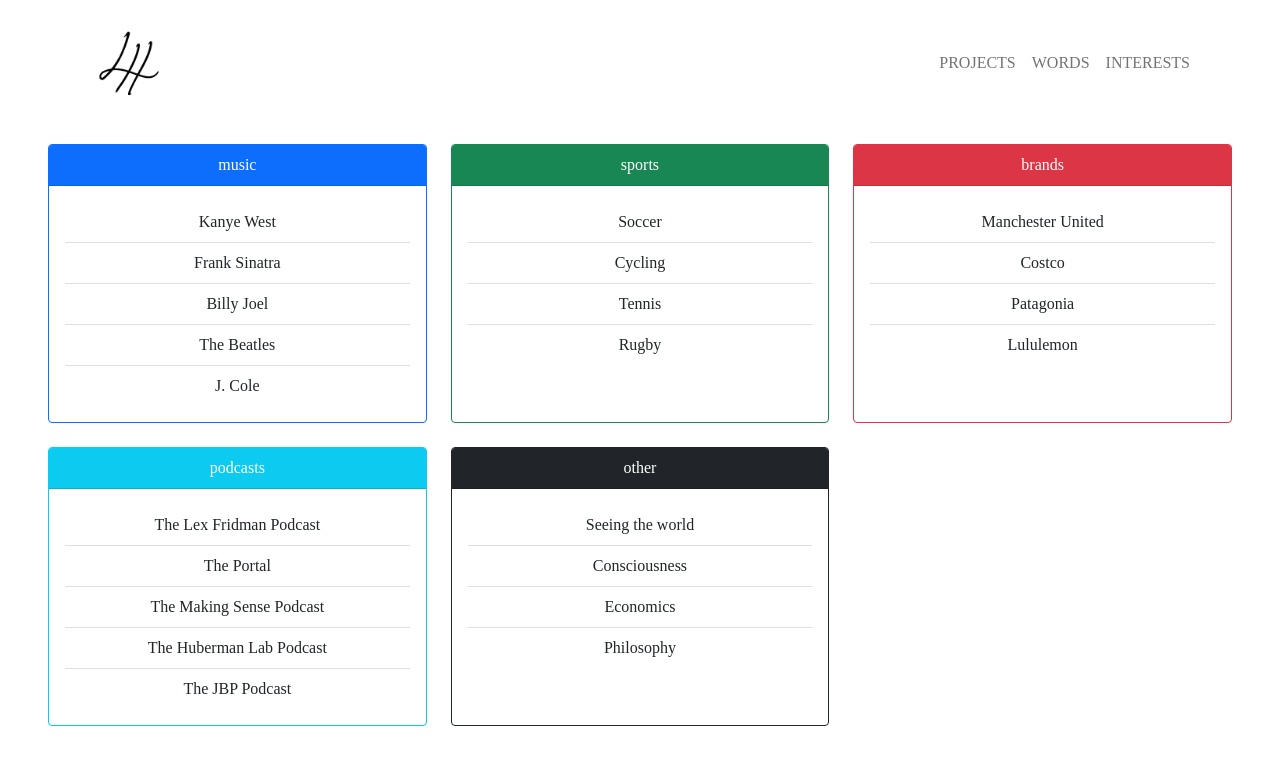
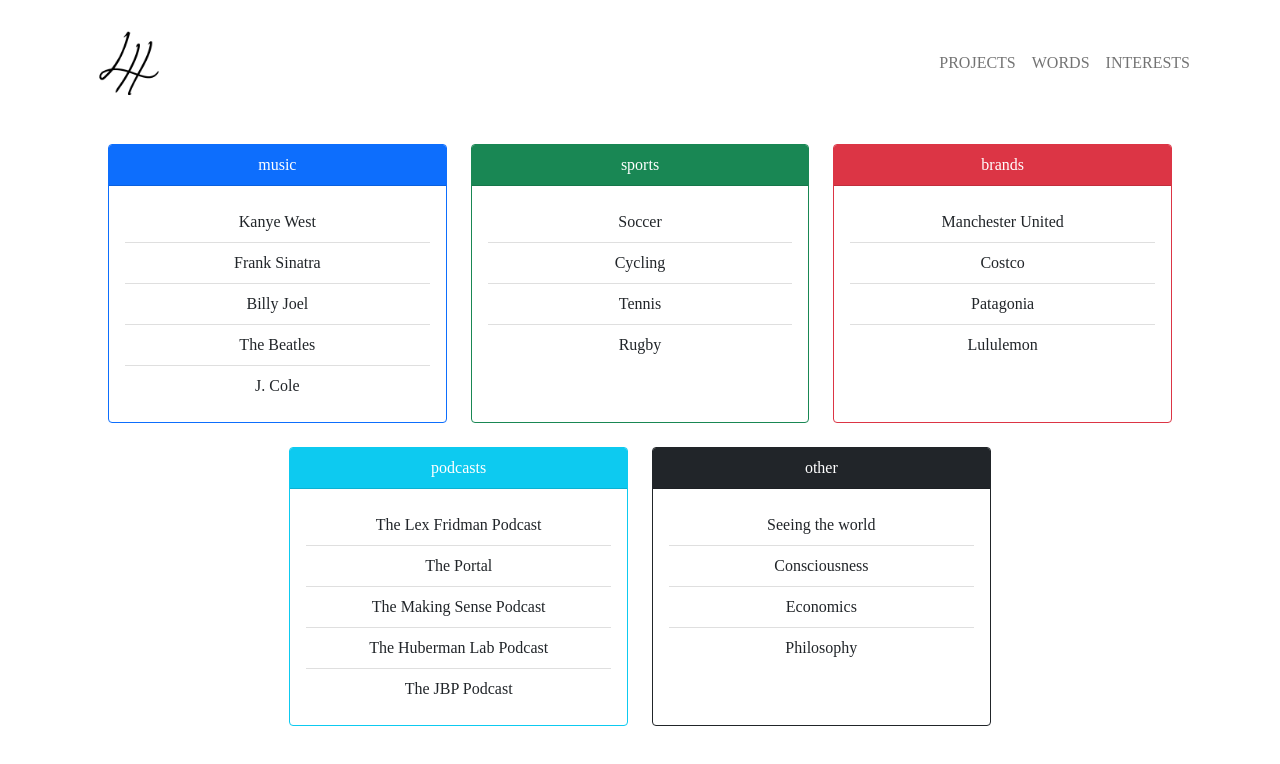
Before and after one commit to liamhildreth/liamind, a React (Create React App) app: page /interests in a window 1280 px wide. Shown: the top 764 px of the page. Built offline with nearby package versions, Linux system fonts and the light colour scheme.

Commit message:
update v3

```diff
--- a/src/Components/Interests/interests.js
+++ b/src/Components/Interests/interests.js
@@ -3,18 +3,15 @@
 class interests extends Component {
   render() {
     return (
-      <div className="pt-5">
+      <div className="justify-content-center pt-5">
         <br />
         <br />
         <br />
         <br />
-
-
-        <div class="row row-cols-1 row-cols-sm-2 row-cols-md-3 px-5 g-4">
+        <div class="row justify-content-center row-cols-1 row-cols-sm-2 row-cols-md-3 px-5 mx-5 g-4">
           <div class="col">
             <div class="card h-100 border-primary">
               <div class="card-header bg-primary text-white">music</div>
-
               <div class="card-body">
                 <ul class="list-group list-group-flush">
                   <li class="list-group-item">Kanye West</li>
@@ -29,7 +26,6 @@
           <div class="col">
             <div class="card h-100 border-success">
               <div class="card-header bg-success text-white">sports</div>
-
               <div class="card-body">
                 <ul class="list-group list-group-flush">
                   <li class="list-group-item">Soccer</li>
--- a/src/Components/Words/words.js
+++ b/src/Components/Words/words.js
@@ -193,7 +193,7 @@
                       strategy to win each time.
                     </p>
 
-                    <a target="_blank" href={fingers} class="btn btn-primary">
+                    <a target="_blank" href="https://drive.google.com/file/d/1hhiwti2i3WohOn2cb2kq8lqUY00RkON6/view?usp=sharing" class="btn btn-primary">
                       read
                     </a>
                     <p class="card-text">
@@ -214,7 +214,7 @@
                       My final paper for an elective I took on the economics of
                       COVID-19.
                     </p>
-                    <a target="_blank" href={detroit} class="btn btn-primary">
+                    <a target="_blank" href="https://drive.google.com/file/d/1t3b-voXs8QQvjW_HKpN6-ia1YWOTY-Dw/view?usp=sharing" class="btn btn-primary">
                       read
                     </a>
                     <p class="card-text">
@@ -235,7 +235,7 @@
                       their decision to award Qatar the hosting rights for the
                       World Cup in 2022.
                     </p>
-                    <a target="_blank" href={fifa} class="btn btn-primary">
+                    <a target="_blank" href="https://drive.google.com/file/d/19jZMAXso3YVrTOFe28RAhvKPLDLtKxXW/view?usp=sharing" class="btn btn-primary">
                       read
                     </a>
                     <p class="card-text">
```
